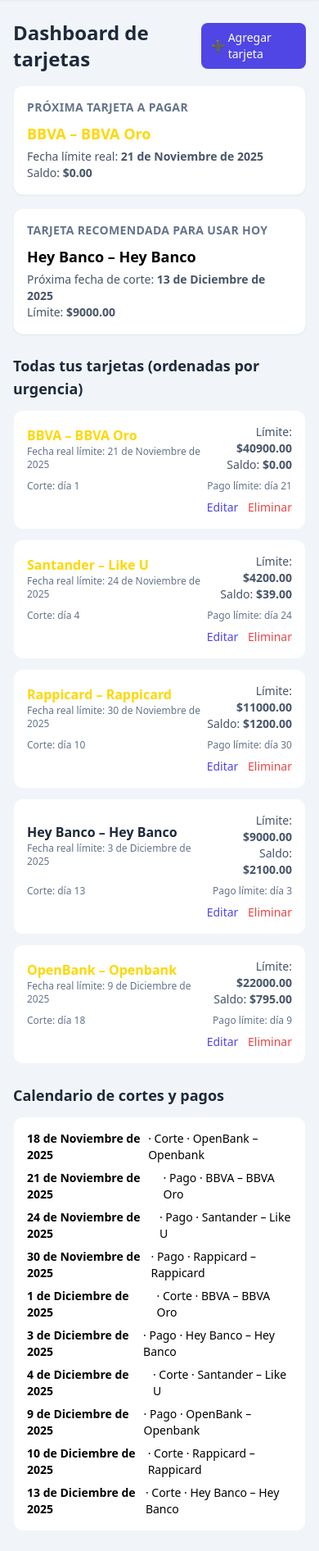
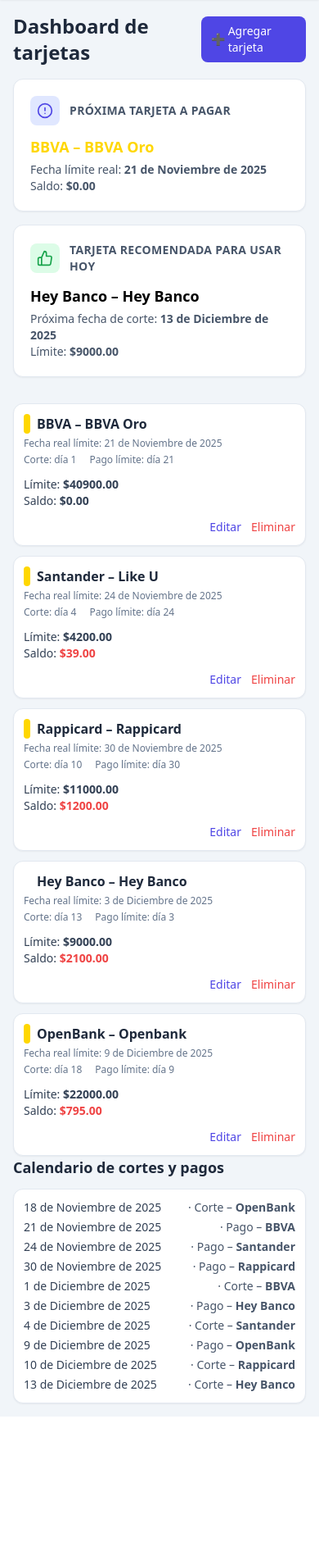
Before and after one commit to jhoracio19/paymind, a Django app: page / in a window 390 px wide. Shown: the part 64-1956 px from the top of the page at 82% size. After the commit the page ends 1792 px from the top, so only its background shows below. Run offline with Django 5.2, Linux system fonts and the light colour scheme; a user stored in the database is signed in; data comes from the database, SQL or seed files in the repository; both versions use the stored data as it was after the commit; some libraries are stand-ins or nearby versions.

Commit message:
style(ui): polish dashboard layout, forms and mobile responsiveness

```diff
--- a/cards/forms.py
+++ b/cards/forms.py
@@ -1,8 +1,45 @@
 from django import forms
 from .models import Card
+
+
+BASE_INPUT_CLASSES = (
+    "w-full px-3 py-2 rounded-lg border border-slate-300 text-sm "
+    "focus:outline-none focus:ring-2 focus:ring-indigo-500 focus:border-indigo-500"
+)
 
 
 class CardForm(forms.ModelForm):
     class Meta:
         model = Card
         exclude = ['user', 'created_at']
+
+        widgets = {
+            'banco': forms.TextInput(attrs={'class': BASE_INPUT_CLASSES}),
+            'nombre': forms.TextInput(attrs={'class': BASE_INPUT_CLASSES}),
+            'limite_credito': forms.NumberInput(attrs={
+                'class': BASE_INPUT_CLASSES,
+                'step': '0.01',
+            }),
+            'saldo_actual': forms.NumberInput(attrs={
+                'class': BASE_INPUT_CLASSES,
+                'step': '0.01',
+            }),
+            'fecha_corte': forms.NumberInput(attrs={
+                'class': BASE_INPUT_CLASSES,
+                'min': 1,
+                'max': 31,
+            }),
+            'fecha_limite_pago': forms.NumberInput(attrs={
+                'class': BASE_INPUT_CLASSES,
+                'min': 1,
+                'max': 31,
+            }),
+            'anualidad': forms.NumberInput(attrs={
+                'class': BASE_INPUT_CLASSES,
+                'step': '0.01',
+            }),
+            'color': forms.TextInput(attrs={
+                'class': BASE_INPUT_CLASSES,
+                'placeholder': '#FFD700',
+            }),
+        }
--- a/templates/base.html
+++ b/templates/base.html
@@ -5,6 +5,9 @@
     <title>PayMind</title>
     <!-- Tailwind CDN para el MVP -->
     <script src="https://cdn.tailwindcss.com"></script>
+    <!-- Heroicons -->
+    <script src="https://unpkg.com/feather-icons"></script>
+
 </head>
 <body class="bg-slate-100 min-h-screen">
     <header class="bg-white shadow-sm">
@@ -35,9 +38,14 @@
         </div>
     </header>
 
-    <main class="max-w-4xl mx-auto px-4 py-6">
+    <main class="max-w-4xl mx-auto px-4 py-4 md:py-6">
         {% block content %}
         {% endblock %}
     </main>
+
+    <script>
+    feather.replace();
+    </script>
+
 </body>
 </html>
--- a/templates/cards/cards_list.html
+++ b/templates/cards/cards_list.html
@@ -13,13 +13,19 @@
 {% if cards %}
 
 <!-- Resumen principal -->
-    <div class="grid gap-4 md:grid-cols-2 mb-6">
+<div class="grid gap-4 grid-cols-1 md:grid-cols-2 mb-8">
 
-        <!-- Próxima tarjeta a pagar -->
-        <div class="bg-white rounded-xl shadow-sm p-4 border border-slate-100">
-            <h2 class="text-sm font-semibold text-slate-500 uppercase tracking-wide mb-2">
+    <!-- Próxima tarjeta -->
+    <div class="bg-white rounded-xl shadow-sm p-5 border border-slate-200">
+        <div class="flex items-center gap-3 mb-3">
+            <div class="bg-indigo-100 text-indigo-600 p-2 rounded-lg">
+                <i data-feather="alert-circle" class="w-5 h-5"></i>
+            </div>
+            <h2 class="text-sm font-semibold text-slate-600 uppercase tracking-wide">
                 Próxima tarjeta a pagar
             </h2>
+        </div>
+
         {% if next_to_pay %}
         <div>
             <p class="text-lg font-semibold" style="color: {{ next_to_pay.color }}">
@@ -28,7 +34,7 @@
             <p class="text-sm text-slate-600 mt-1">
                 Fecha límite real:
                 <span class="font-semibold">
-                            {{ next_to_pay.proxima_fecha_limite_real }}
+                    {{ next_to_pay.proxima_fecha_limite_real|date:"j \\d\\e F \\d\\e Y" }}
                 </span>
             </p>
             <p class="text-sm text-slate-600">
@@ -40,11 +46,17 @@
         {% endif %}
     </div>
 
-        <!-- Tarjeta recomendada para usar hoy -->
-        <div class="bg-white rounded-xl shadow-sm p-4 border border-slate-100">
-            <h2 class="text-sm font-semibold text-slate-500 uppercase tracking-wide mb-2">
+    <!-- Tarjeta recomendada -->
+    <div class="bg-white rounded-xl shadow-sm p-5 border border-slate-200">
+        <div class="flex items-center gap-3 mb-3">
+            <div class="bg-green-100 text-green-600 p-2 rounded-lg">
+                <i data-feather="thumbs-up" class="w-5 h-5"></i>
+            </div>
+            <h2 class="text-sm font-semibold text-slate-600 uppercase tracking-wide">
                 Tarjeta recomendada para usar hoy
             </h2>
+        </div>
+
         {% if recommended_card %}
         <div>
             <p class="text-lg font-semibold" style="color: {{ recommended_card.color }}">
@@ -61,40 +73,62 @@
             </p>
         </div>
         {% else %}
-                <p class="text-sm text-slate-500">Agrega al menos una tarjeta para ver la recomendación.</p>
+            <p class="text-sm text-slate-500">Agrega una tarjeta para ver la recomendación.</p>
         {% endif %}
     </div>
 
 </div>
 
+    </div>
+
     <!-- Lista de tarjetas -->
-    <section class="mb-6">
-        <h2 class="text-lg font-semibold text-slate-800 mb-3">Todas tus tarjetas (ordenadas por urgencia)</h2>
-
     <div class="space-y-3">
         {% for card in cards %}
-                <div class="bg-white rounded-xl border border-slate-100 p-4 flex flex-col gap-2">
-                    <div class="flex items-center justify-between">
-                        <div>
-                            <p class="font-semibold text-slate-800" style="color: {{ card.color }}">
+            <div class="bg-white rounded-xl border border-slate-200 p-3 md:p-4 flex flex-col gap-3 shadow-sm">
+
+                <div class="flex flex-col md:flex-row md:items-start md:justify-between gap-3">
+
+                    <!-- Info principal -->
+                    <div class="space-y-1">
+                        <div class="flex items-center gap-2">
+                            <div class="w-2 h-6 rounded-full" style="background-color: {{ card.color }}"></div>
+                            <p class="font-semibold text-slate-800">
                                 {{ card.banco }} – {{ card.nombre }}
                             </p>
+                        </div>
+
                         <p class="text-xs text-slate-500">
-                                Fecha real límite: {{ card.proxima_fecha_limite_real|date:"j \\d\\e F \\d\\e Y" }}
+                            Fecha real límite:
+                            {{ card.proxima_fecha_limite_real|date:"j \\d\\e F \\d\\e Y" }}
+                        </p>
+
+                        <div class="flex flex-wrap gap-x-4 gap-y-1 text-xs text-slate-500">
+                            <span>Corte: día {{ card.fecha_corte }}</span>
+                            <span>Pago límite: día {{ card.fecha_limite_pago }}</span>
+                        </div>
+                    </div>
+
+                    <!-- Importes -->
+                    <div class="text-sm text-slate-700 md:text-right">
+                        <p>
+                            Límite:
+                            <span class="font-semibold">
+                                ${{ card.limite_credito }}
+                            </span>
+                        </p>
+                        <p>
+                            Saldo:
+                            <span class="font-semibold {% if card.saldo_actual > 0 %}text-red-500{% endif %}">
+                                ${{ card.saldo_actual }}
+                            </span>
                         </p>
                     </div>
-                        <div class="text-right text-sm text-slate-600">
-                            <p>Límite: <span class="font-semibold">${{ card.limite_credito }}</span></p>
-                            <p>Saldo: <span class="font-semibold">${{ card.saldo_actual }}</span></p>
                 </div>
-                    </div>
-                    <div class="flex items-center justify-between text-xs text-slate-500">
-                        <p>Corte: día {{ card.fecha_corte }}</p>
-                        <p>Pago límite: día {{ card.fecha_limite_pago }}</p>
-                    </div>
-                    <div class="text-right text-sm">
+
+                <!-- Acciones -->
+                <div class="flex items-center justify-end gap-3 text-sm">
                     <a href="{% url 'card_update' card.pk %}"
-                           class="text-indigo-600 hover:text-indigo-700 mr-2">
+                       class="text-indigo-600 hover:text-indigo-700">
                         Editar
                     </a>
                     <a href="{% url 'card_delete' card.pk %}"
@@ -102,35 +136,37 @@
                         Eliminar
                     </a>
                 </div>
+
             </div>
         {% endfor %}
     </div>
-    </section>
+
 
     <!-- Calendario simple -->
     <section>
     <h2 class="text-lg font-semibold text-slate-800 mb-3">Calendario de cortes y pagos</h2>
 
     {% if eventos %}
-            <div class="bg-white rounded-xl border border-slate-100 p-4">
-                <ul class="space-y-2 text-sm">
+        <div class="bg-white rounded-xl border border-slate-200 p-3 md:p-4 shadow-sm">
+            <ul class="space-y-1 text-sm md:space-y-2">
                 {% for e in eventos %}
                     <li class="flex items-center justify-between">
-                            <span class="font-semibold">
+                        <span class="font-medium text-slate-700">
                             {{ e.fecha|date:"j \\d\\e F \\d\\e Y" }}
                         </span>
-                            · {{ e.tipo }} ·
-                            {{ e.card.banco }} – {{ e.card.nombre }}
+                        <span class="text-slate-600">
+                            · {{ e.tipo }} –
+                            <span class="font-semibold">{{ e.card.banco }}</span>
+                        </span>
                     </li>
                 {% endfor %}
             </ul>
         </div>
     {% else %}
-            <p class="text-sm text-slate-500">
-                Aún no hay fechas porque no tienes tarjetas registradas.
-            </p>
+        <p class="text-sm text-slate-500">No hay eventos.</p>
     {% endif %}
 </section>
+
 
 {% else %}
     <div class="bg-yellow-50 border border-yellow-200 text-yellow-700 p-4 rounded-lg mb-4">
```
Also changed, not shown: templates/cards/card_form.html (+39 -7 lines), db.sqlite3, 3 other files. Lines whose indentation alone changed are shown as unchanged.
